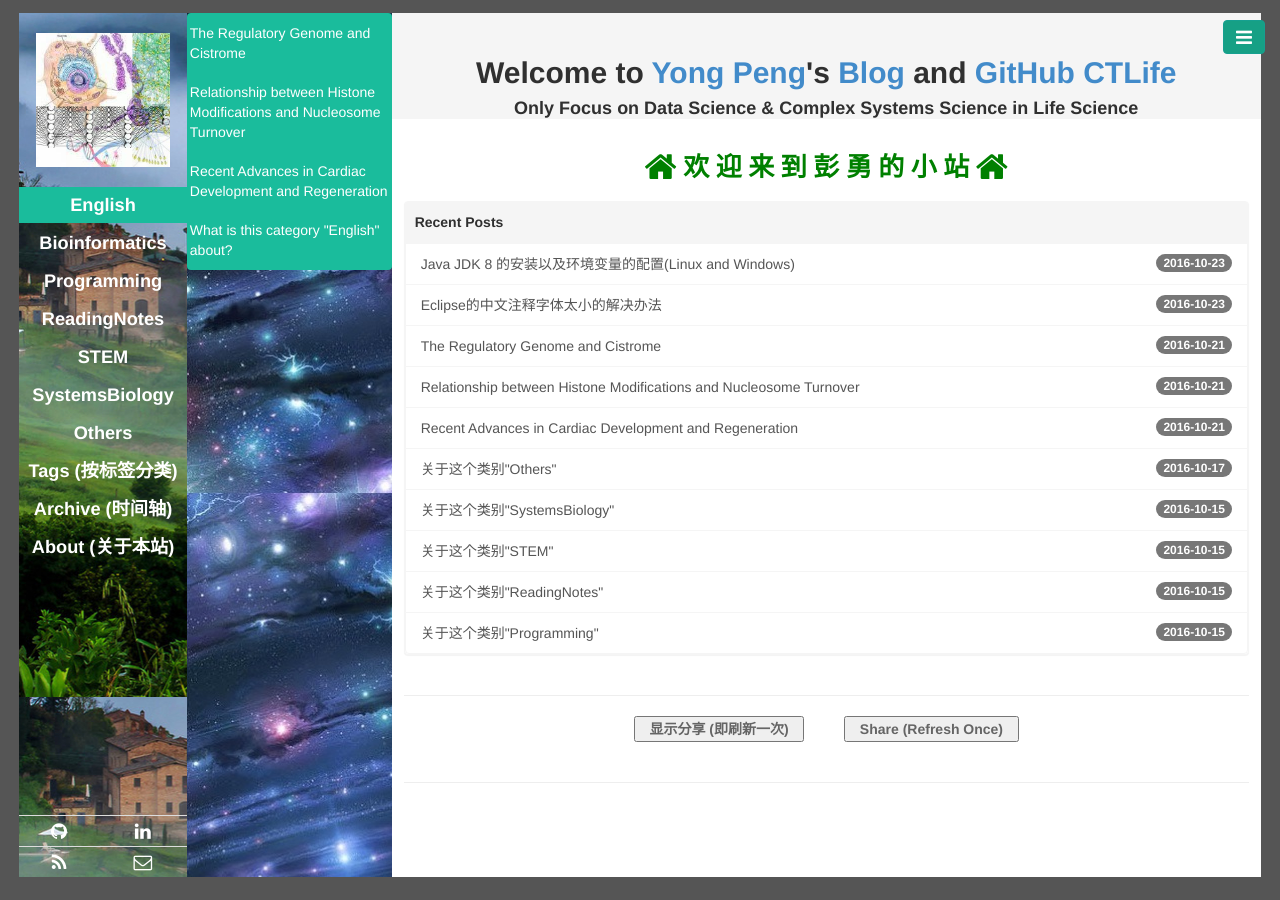
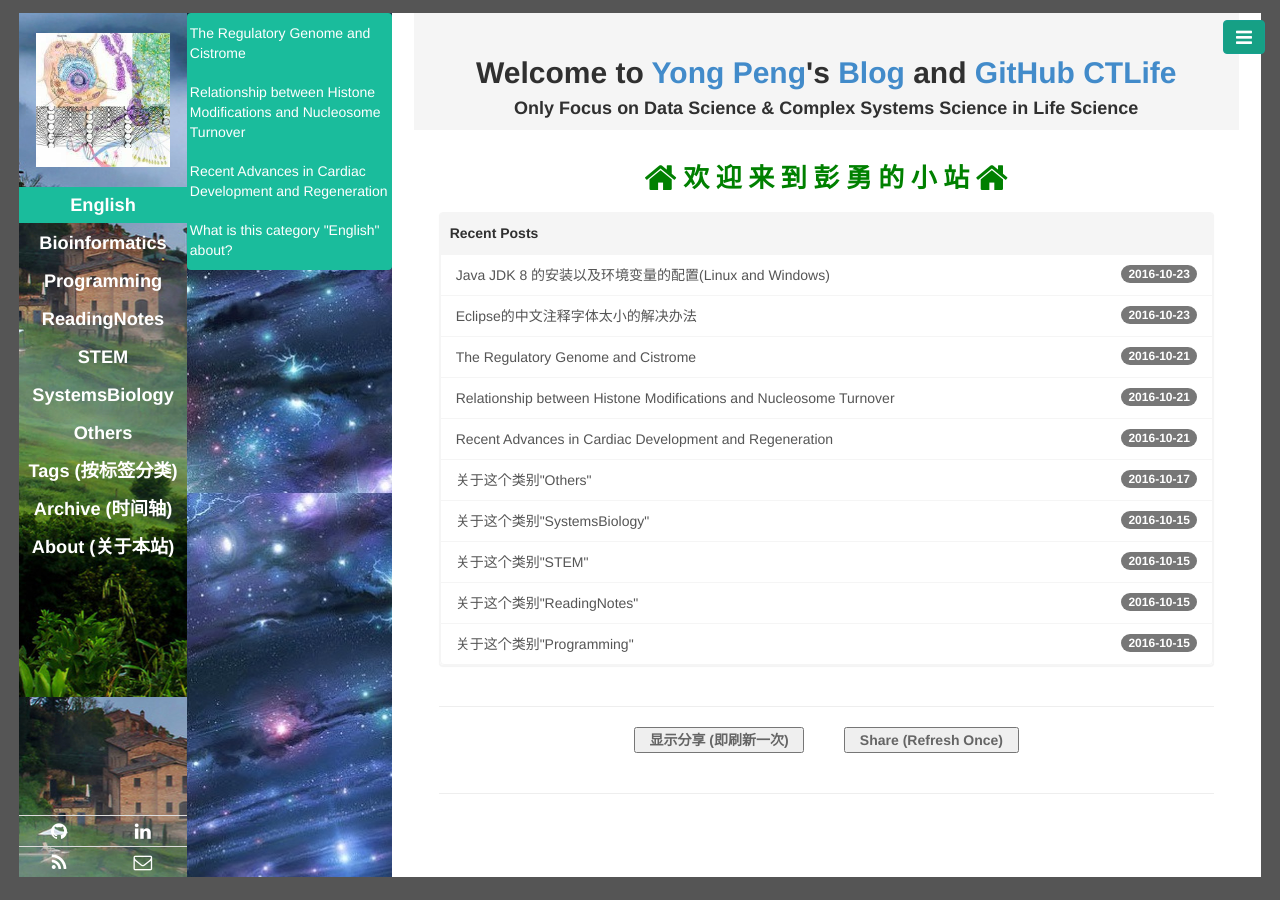
Before and after one commit to CTLife/CTLife.github.io, a Jekyll site: the page built from index.html, in a window 1280 px wide. Built offline with Jekyll 4.4.1, drawn with Linux system fonts in a browser that asks for light colours; Markdown is read by kramdown in place of the engine named in the settings; the list of posts is cut into pages by our own code.

Commit message:
Update base.css

```diff
--- a/public/css/base.css
+++ b/public/css/base.css
@@ -85,13 +85,11 @@ body, html {
   overflow-y: auto;
   background-color: #fff;
   overflow-x: hidden;
-  padding-left: 0px;
-  padding-right: 0px;
-  /*background-image: url(/public/img/bg_lines1.jpg);*/
+  padding: 0   3%   0   3%;
 }
 .aside3-title {
   background-color: #f5f5f5;
-  /*border-bottom: 1px solid #f5f5f5;*/
+  border-bottom: 1px solid #f5f5f5;
   padding: 0   3%   0   3%;
   text-align: center;
   color: #303030;
```
